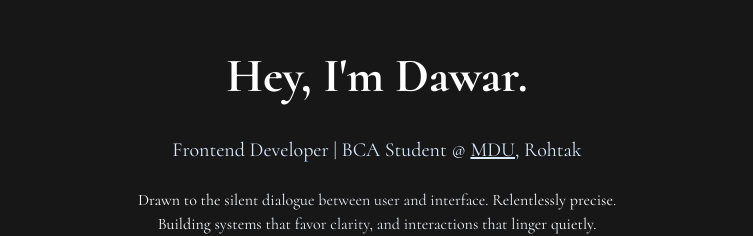
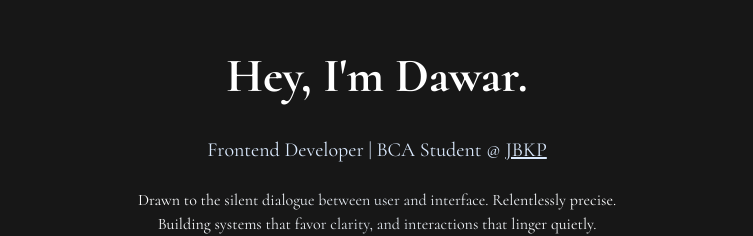
Before and after one commit to Dawar-Anwar-Khan/Dawar-portfolio, a React (Vite) app: page / in a window 1280 px wide. Shown: the part 124-360 px from the top of the page, without its empty margins (263-1016 px from the left). Built offline with nearby package versions, Linux system fonts and the light colour scheme; a web font is replaced by a local one.

Commit message:
Tweaking here n there

```diff
--- a/src/assets/components/Cards.jsx
+++ b/src/assets/components/Cards.jsx
@@ -1,3 +1,4 @@
+import { NavLink } from 'react-router'
 import image1 from '../images/image1.png'
 import image2 from '../images/image2.png'
 import image3 from '../images/image3.jpeg'
@@ -19,7 +20,7 @@ export default function Cards() {
         </div>
        </div>
        <div className='mt-20 text-center'>
-        <a className='border-gray-600 border p-4 rounded-full items-center' href="">View more projects&nbsp;&nbsp; →</a>
+        <NavLink className='border-gray-600 border p-4 rounded-full items-center' to="/work">View more projects&nbsp;&nbsp; →</NavLink>
        </div>
     </div>
    </section>
--- a/src/assets/components/Header.jsx
+++ b/src/assets/components/Header.jsx
@@ -5,13 +5,13 @@ export default function Header() {
     <section className='py-8'>
       <div className='mx-auto w-1/2 pt-36 flex flex-col justify-center items-center text-center'>
         <h2 className='text-5xl mb-9 font-bold'>Hey, I'm Dawar.</h2>
-        <p className='text-xl text-blue-100 mb-6'> Frontend Developer | BCA Student @ <a className='underline' href="https://mdu.ac.in/">MDU</a>, Rohtak</p>
+        <p className='text-xl text-blue-100 mb-6'> Frontend Developer | BCA Student @ <a className='underline' href="https://www.jbcollege.in/">JBKP</a></p>
         <p className=' mb-9 text-transparent bg-clip-text bg-gradient-to-l from-white via-slate-200 to-white w-[490px]'>Drawn to the silent dialogue between user and interface. Relentlessly precise. Building systems that favor clarity, and interactions that linger quietly.</p>
         <div className='space-x-7'>
           <a className=' font-bold text-gray-400 hover:text-white' href="https://flowcv.com/resume/ofqoosgmrv8l">Resume</a>
           <a className=' font-bold text-gray-400 hover:text-white' href="">Medium</a>
-          <a className='  font-bold text-gray-400 hover:text-white' href="">Github</a>
-          <a className='text-gray-400 font-bold hover:text-white' href="">LinkedIn</a>
+          <a className='  font-bold text-gray-400 hover:text-white' href="https://github.com/Dawar-Anwar-Khan">Github</a>
+          <a className='text-gray-400 font-bold hover:text-white' href="https://www.linkedin.com/in/dawar-anwar-khan-50458633a/">LinkedIn</a>
         </div>
     </div>
     </section>
```
